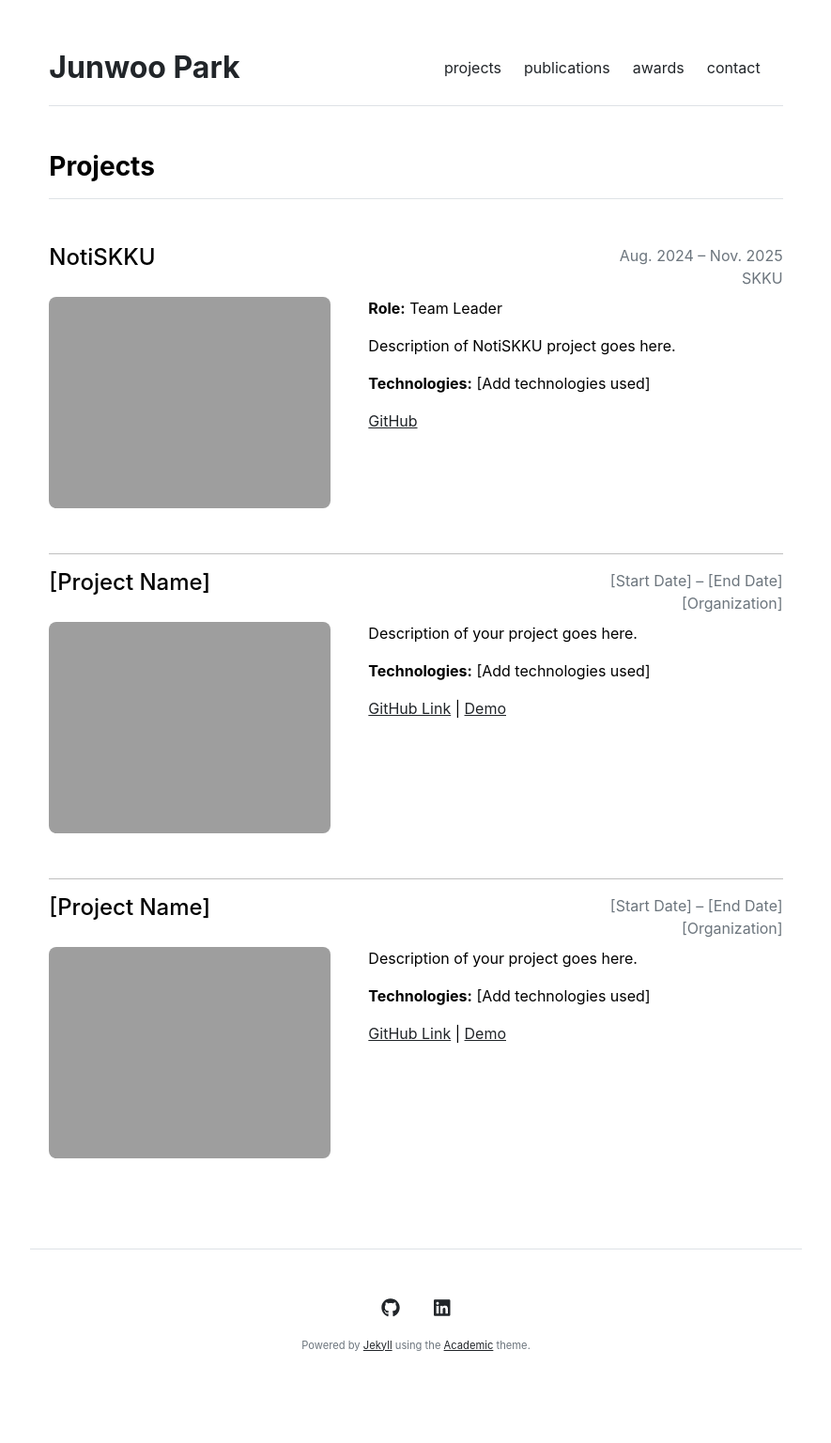
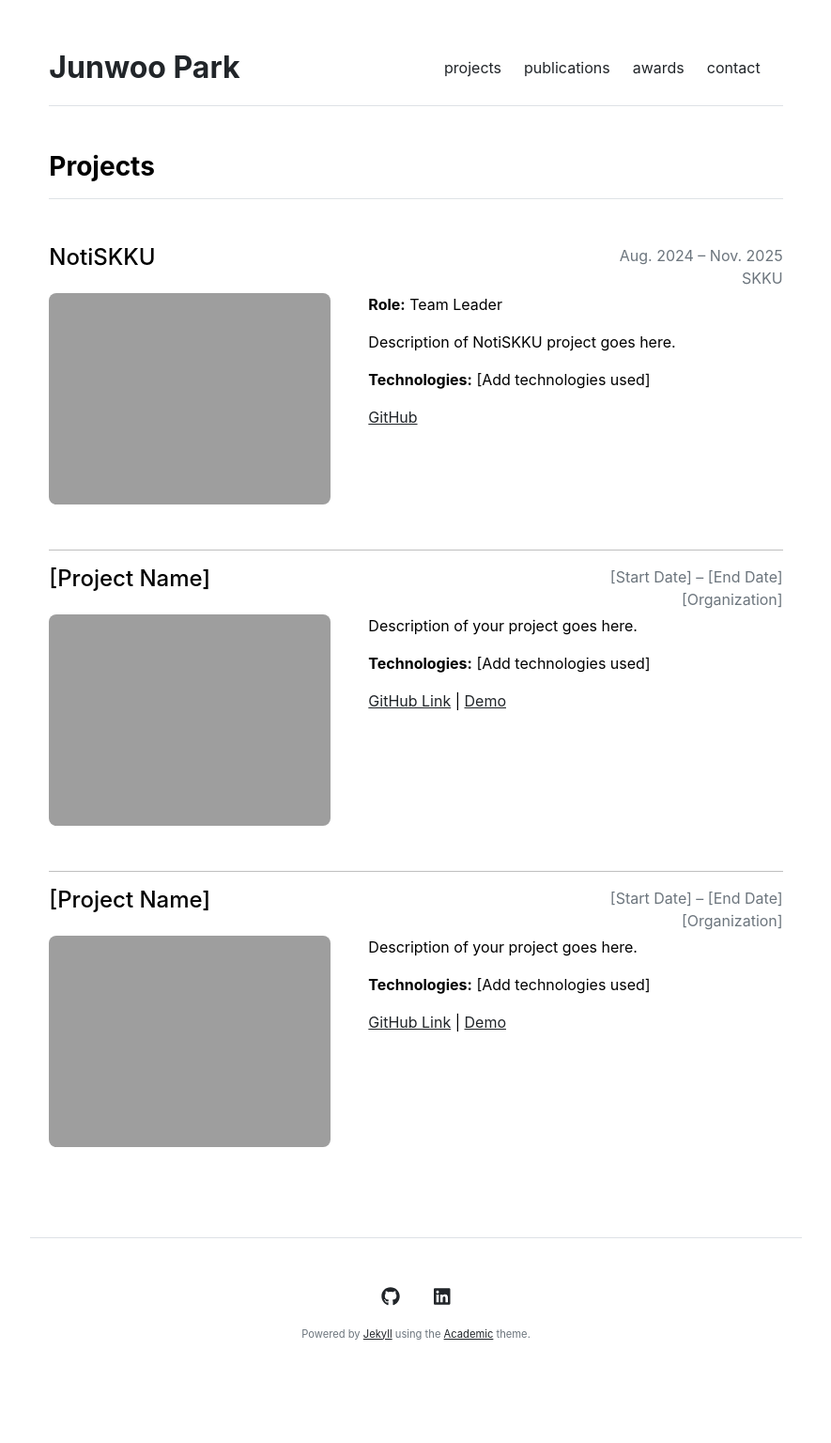
Before and after one commit to junwoop0/junwoop0.github.io, a Jekyll site: the page built from projects.md, in a window 1280 px wide. Shown: the whole page at 94% size, without its empty margins (197-1082 px from the left). Built offline with Jekyll 4.4.1, drawn with Linux system fonts in a browser that asks for light colours.

Commit message:
update profile

```diff
--- a/projects.md
+++ b/projects.md
@@ -4,7 +4,7 @@ title: "Projects"
 ---
 
 <div class="project-item mb-5">
-  <div class="d-flex justify-content-between align-items-start mb-2">
+  <div class="d-flex justify-content-between align-items-start mb-1">
     <h4>NotiSKKU</h4>
     <div class="text-end">
       <div class="text-muted">Aug. 2024 – Nov. 2025</div>
@@ -27,7 +27,7 @@ title: "Projects"
 <hr>
 
 <div class="project-item mb-5">
-  <div class="d-flex justify-content-between align-items-start mb-2">
+  <div class="d-flex justify-content-between align-items-start mb-1">
     <h4>[Project Name]</h4>
     <div class="text-end">
       <div class="text-muted">[Start Date] – [End Date]</div>
@@ -49,7 +49,7 @@ title: "Projects"
 <hr>
 
 <div class="project-item mb-5">
-  <div class="d-flex justify-content-between align-items-start mb-2">
+  <div class="d-flex justify-content-between align-items-start mb-1">
     <h4>[Project Name]</h4>
     <div class="text-end">
       <div class="text-muted">[Start Date] – [End Date]</div>
```
